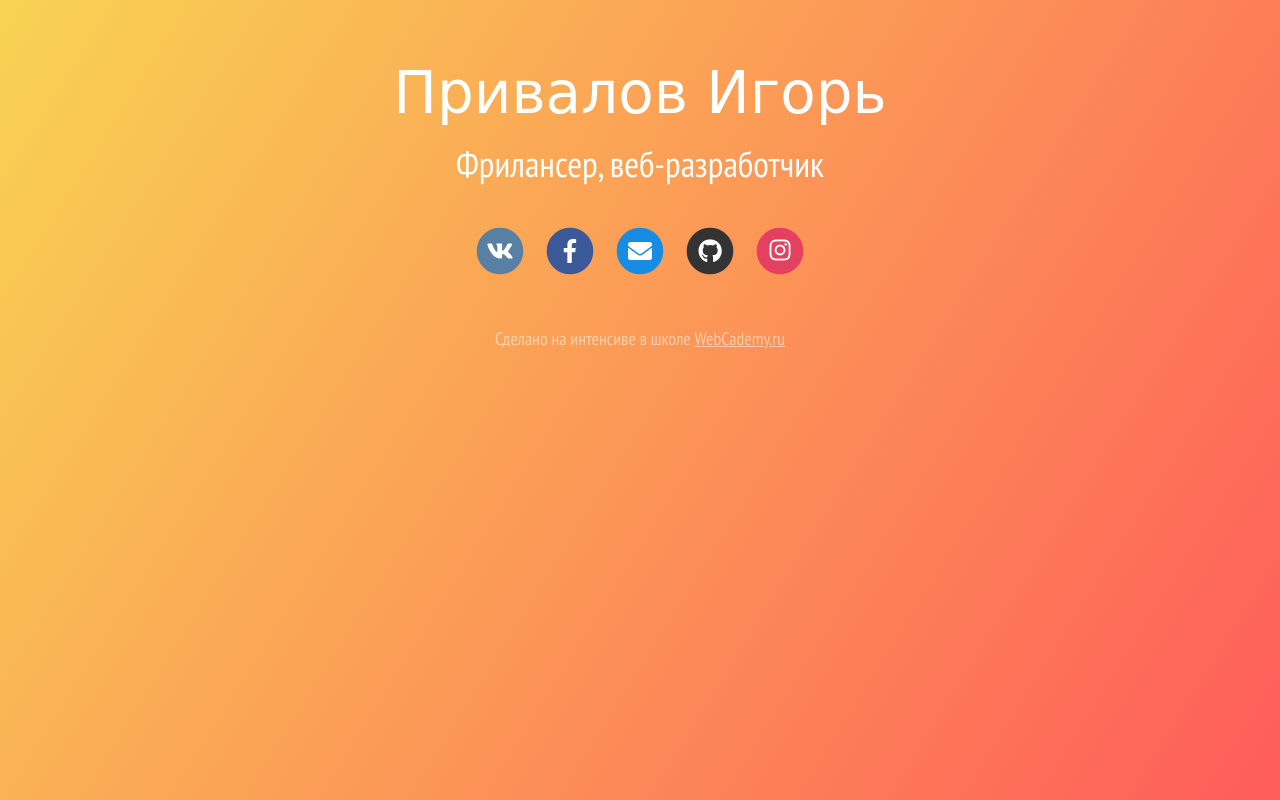
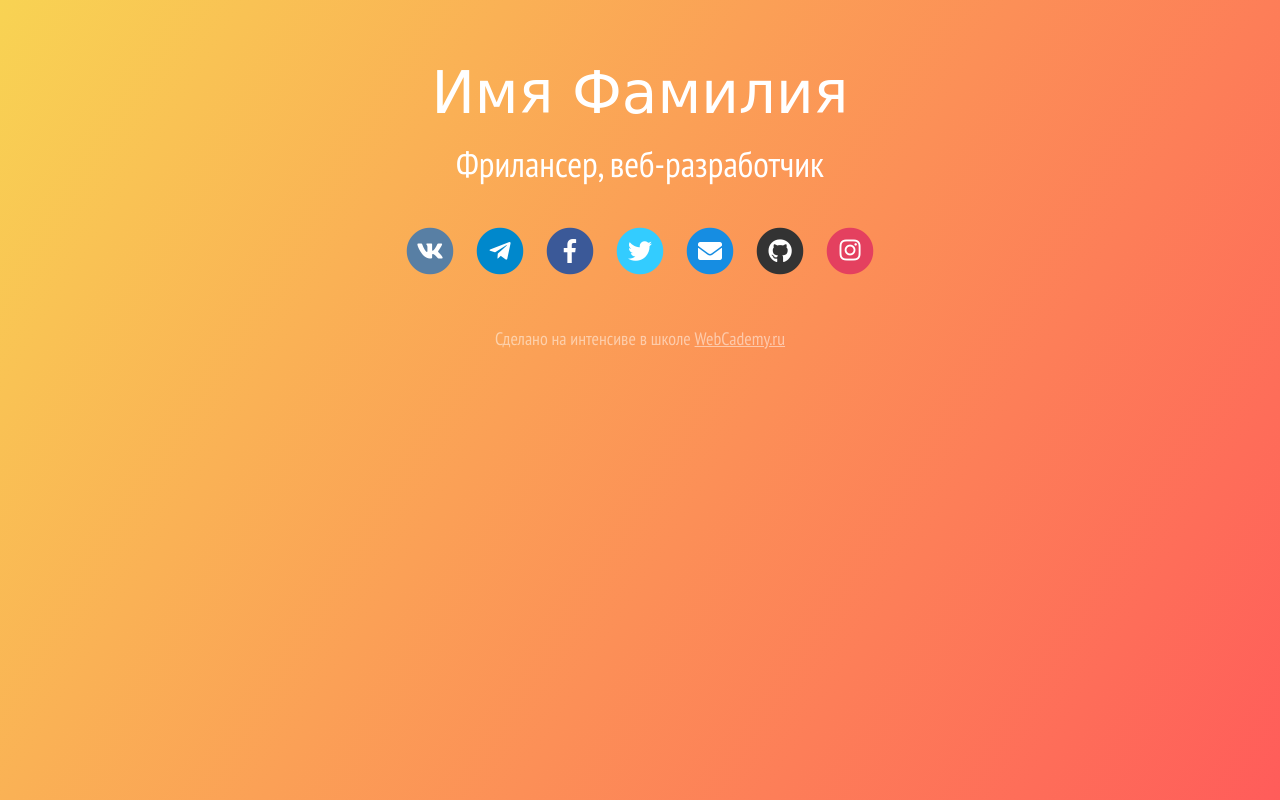
Before and after one commit to macho051185/personalinsta-page, a plain HTML site: page docs/index.html in a window 1280 px wide. Drawn offline with Linux system fonts and the light colour scheme; a web font is replaced by a local one.

Commit message:
Revert "первое дз"
This reverts commit 12a9a2eba9b8420a9cf851d5733846fc474bb1be.

```diff
--- a/docs/index.html
+++ b/docs/index.html
@@ -3,7 +3,7 @@
 
 <head>
 	<meta charset="UTF-8">
-	<title>Привалов Игорь - веб-разработчик, фрилансер</title>
+	<title>Имя Фамилия - веб-разработчик, фрилансер</title>
 
 	<link rel="stylesheet" href="css/normalize.css">
 	<link rel="stylesheet" href="css/main.css">
@@ -32,42 +32,56 @@
 	<!-- wrapper  -->
 	<div class="wrapper">
 
-		<div class="name">Привалов Игорь</div>
+		<div class="name">Имя Фамилия</div>
 		<div class="title">Фрилансер, веб-разработчик</div>
 
 		<!-- social-wrapper -->
 		<div class="social-wrapper">
 
 			<div class="icon-box">
-				<a href="https://vk.com/id258448580" target="_blank" class="fa-stack fa-2x color-vk">
+				<a href="https://vk.com/rightblogru" target="_blank" class="fa-stack fa-2x color-vk">
 					<i class="fas fa-circle fa-stack-2x"></i>
 					<i class="fab fa-vk fa-stack-1x fa-inverse"></i>
 				</a>
 			</div>
 
 			<div class="icon-box">
-				<a href="https://www.facebook.com/igorianych" target="_blank" class="fa-stack fa-2x color-fb">
+				<a href="https://t-do.ru/Rightblog" target="_blank" class="fa-stack fa-2x color-tg">
+					<i class="fas fa-circle fa-stack-2x"></i>
+					<i class="fab fa-telegram-plane fa-stack-1x fa-inverse"></i>
+				</a>
+			</div>
+
+			<div class="icon-box">
+				<a href="#" target="_blank" class="fa-stack fa-2x color-fb">
 					<i class="fas fa-circle fa-stack-2x"></i>
 					<i class="fab fa-facebook-f fa-stack-1x fa-inverse"></i>
 				</a>
 			</div>
 
 			<div class="icon-box">
-				<a href="mailto:igorianych@mail.ru" target="_blank" class="fa-stack fa-2x color-mail">
+				<a href="https://twitter.com/WebCademyRu" target="_blank" class="fa-stack fa-2x color-twitter">
+					<i class="fas fa-circle fa-stack-2x"></i>
+					<i class="fab fa-twitter fa-stack-1x fa-inverse"></i>
+				</a>
+			</div>
+
+			<div class="icon-box">
+				<a href="mailto:info@rightblog.ru" target="_blank" class="fa-stack fa-2x color-mail">
 					<i class="fas fa-circle fa-stack-2x"></i>
 					<i class="fas fa-envelope fa-stack-1x fa-inverse"></i>
 				</a>
 			</div>
 
 			<div class="icon-box">
-				<a href="https://github.com/macho051185" target="_blank" class="fa-stack fa-2x color-github">
+				<a href="https://t-do.ru/Rightblog" target="_blank" class="fa-stack fa-2x color-github">
 					<i class="fas fa-circle fa-stack-2x"></i>
 					<i class="fab fa-github fa-stack-1x fa-inverse"></i>
 				</a>
 			</div>
 
 			<div class="icon-box">
-				<a href="https://www.instagram.com/igorek051185/" target="_blank" class="fa-stack fa-2x color-insta">
+				<a href="https://www.instagram.com/rightblogru/" target="_blank" class="fa-stack fa-2x color-insta">
 					<i class="fas fa-circle fa-stack-2x"></i>
 					<i class="fab fa-instagram fa-stack-1x fa-inverse"></i>
 				</a>
```
